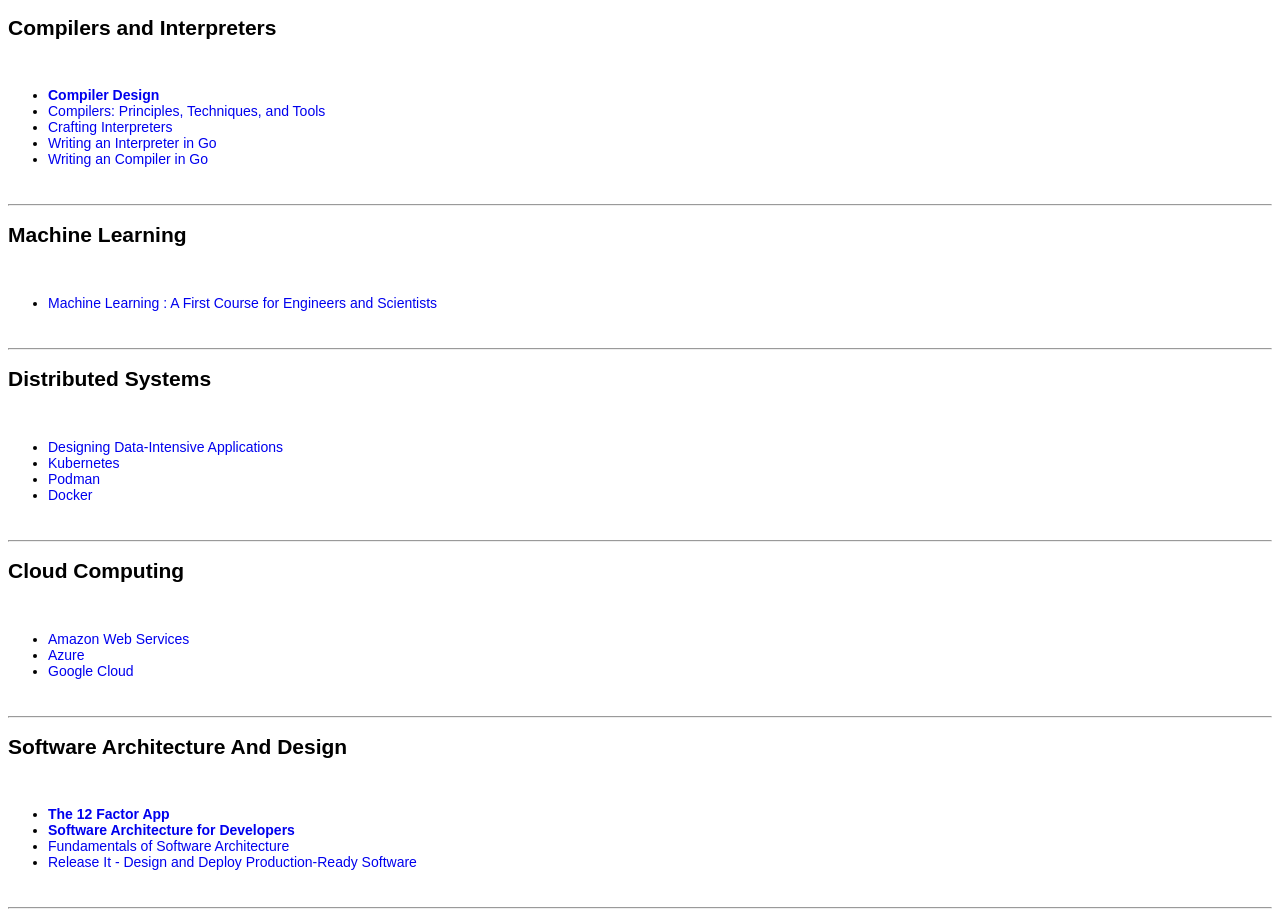
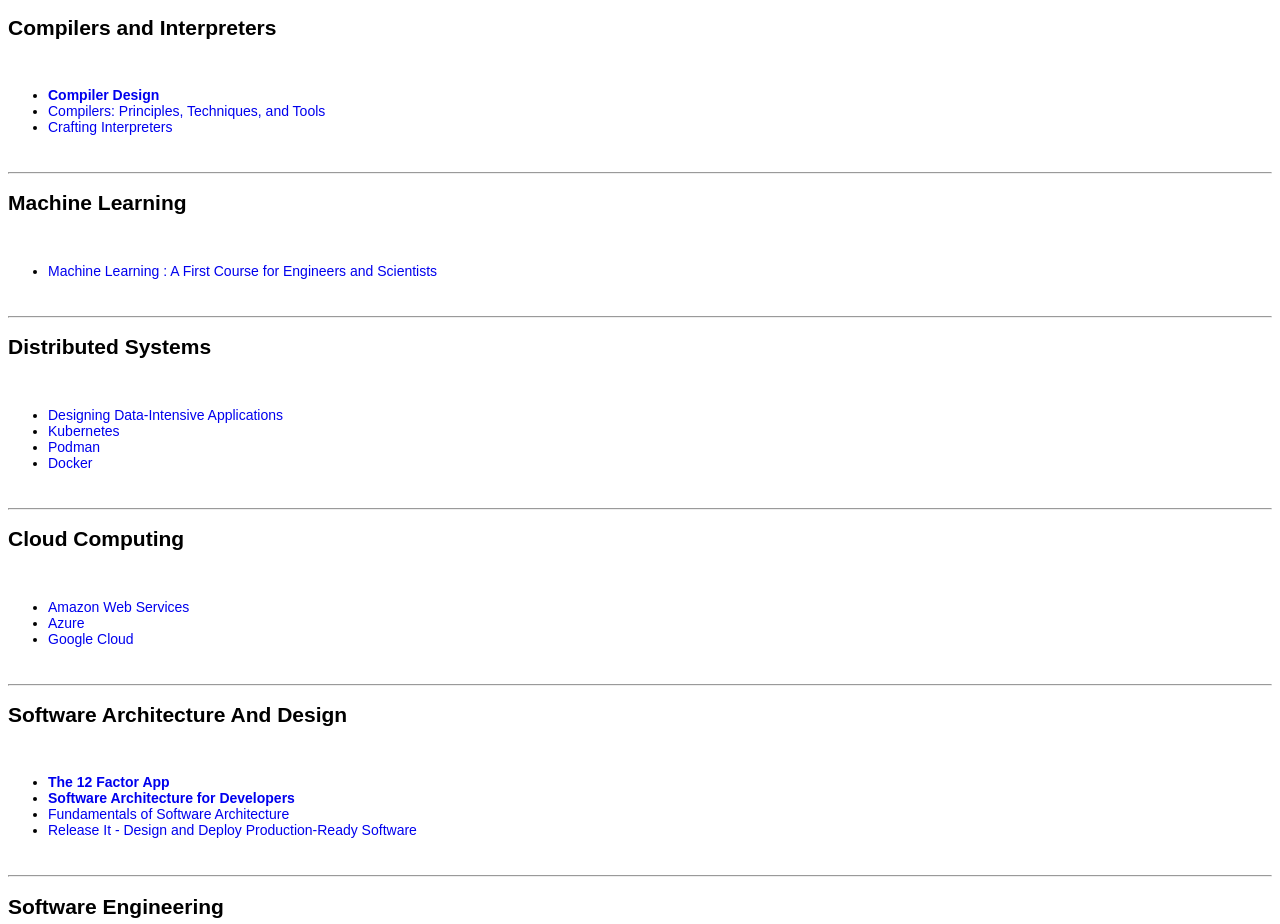
Before and after one commit to WilliamGleeson/computer.science, a plain HTML site: page index.html in a window 1280 px wide. Shown: the part 3000-3924 px from the top of the page. Drawn offline with Linux system fonts and the light colour scheme.

Commit message:
Update index.html

```diff
--- a/index.html
+++ b/index.html
@@ -190,8 +190,6 @@
     <li><b><a style="text-decoration:none" href="https://www.tutorialspoint.com/compiler_design/index.htm" target="_blank">Compiler Design</a></b></li>
     <li><a style="text-decoration:none" href="https://suif.stanford.edu/dragonbook/" target="_blank">Compilers: Principles, Techniques, and Tools</a></li>
     <li><a style="text-decoration:none" href="https://craftinginterpreters.com/" target="_blank">Crafting Interpreters</a></li>
-    <li><a style="text-decoration:none" href="https://interpreterbook.com/" target="_blank">Writing an Interpreter in Go</a></li>
-    <li><a style="text-decoration:none" href="https://compilerbook.com/" target="_blank">Writing an Compiler in Go</a></li>
   </ul>
   <br>
   <hr>
```
